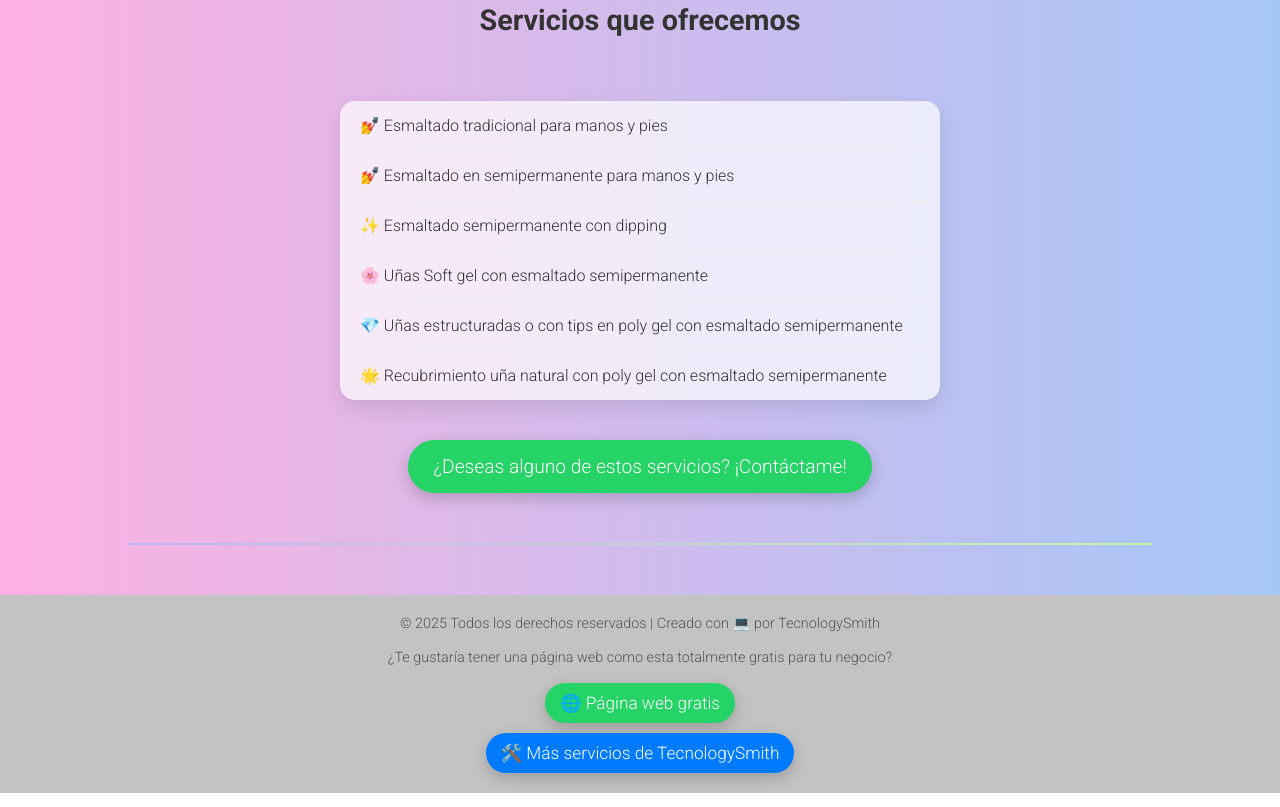
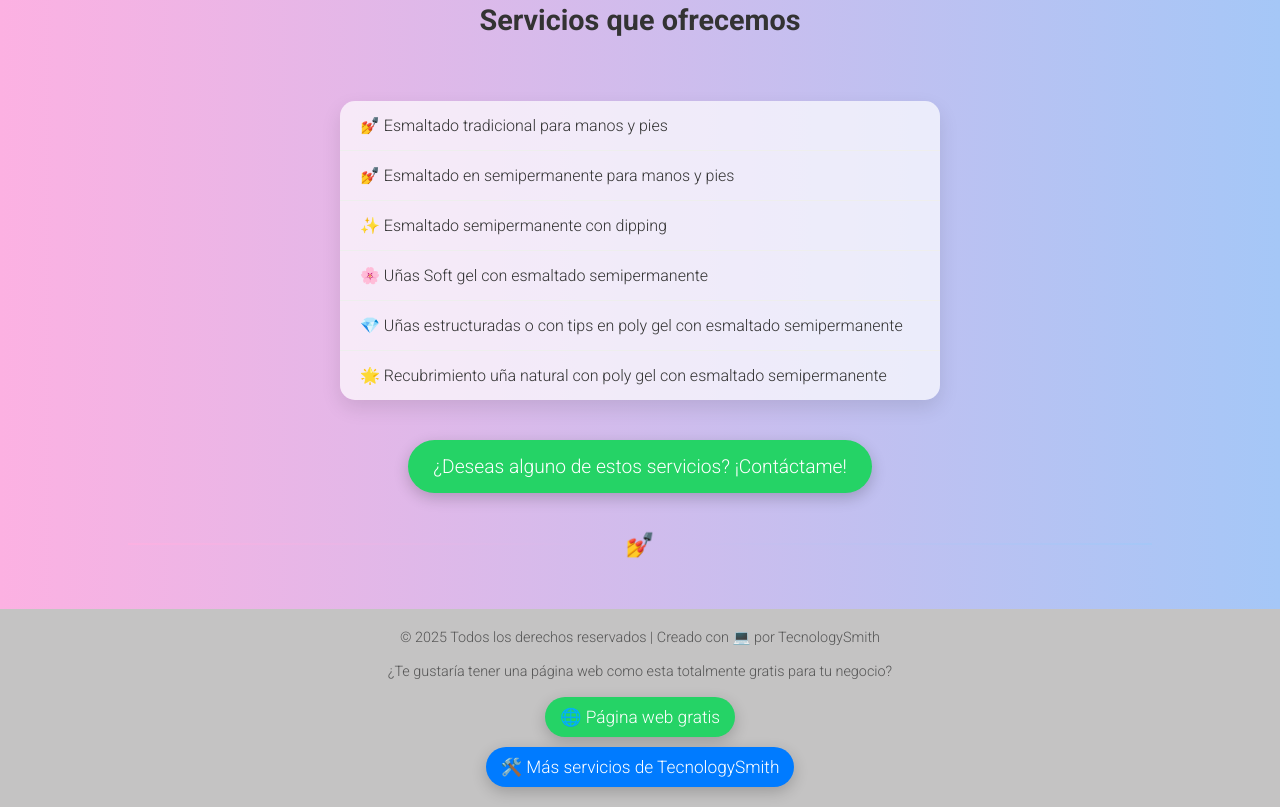
Before and after one commit to TecnologySmith/Danis_Nail_Art, a plain HTML site: page index.html in a window 1280 px wide. Shown: the part 412-1219 px from the top of the page. Drawn offline with Linux system fonts and the light colour scheme.

Commit message:
Update index.html
agregamos linea con emojis de separación de footer

```diff
--- a/index.html
+++ b/index.html
@@ -118,7 +118,10 @@
   </div>
 
 <!-- Separador -->
-<hr style="border: none; height: 2px; background: linear-gradient(to right, #c0b1fc, #c3f7a5); width: 80%; margin: 50px auto;">
+<div style="width: 100%; text-align: center; margin: 50px 0;">
+  <hr style="border: none; height: 2px; background: linear-gradient(to right, #fcb1e2, #a5c7f7); width: 80%; margin: 0 auto;">
+  <div style="margin-top: -14px; font-size: 1.5em;">💅</div>
+</div>
 
 <!-- Footer -->
 
```
